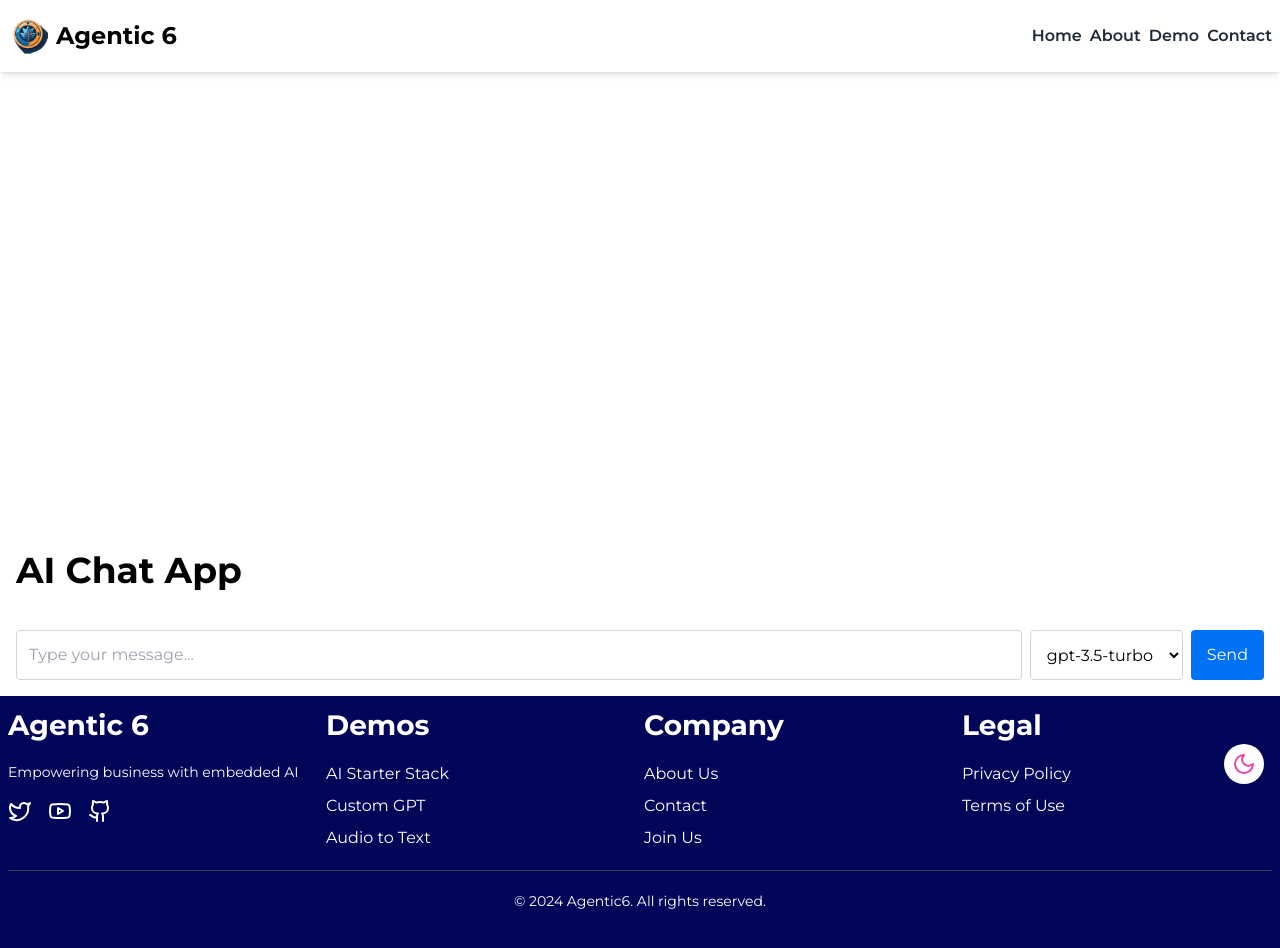
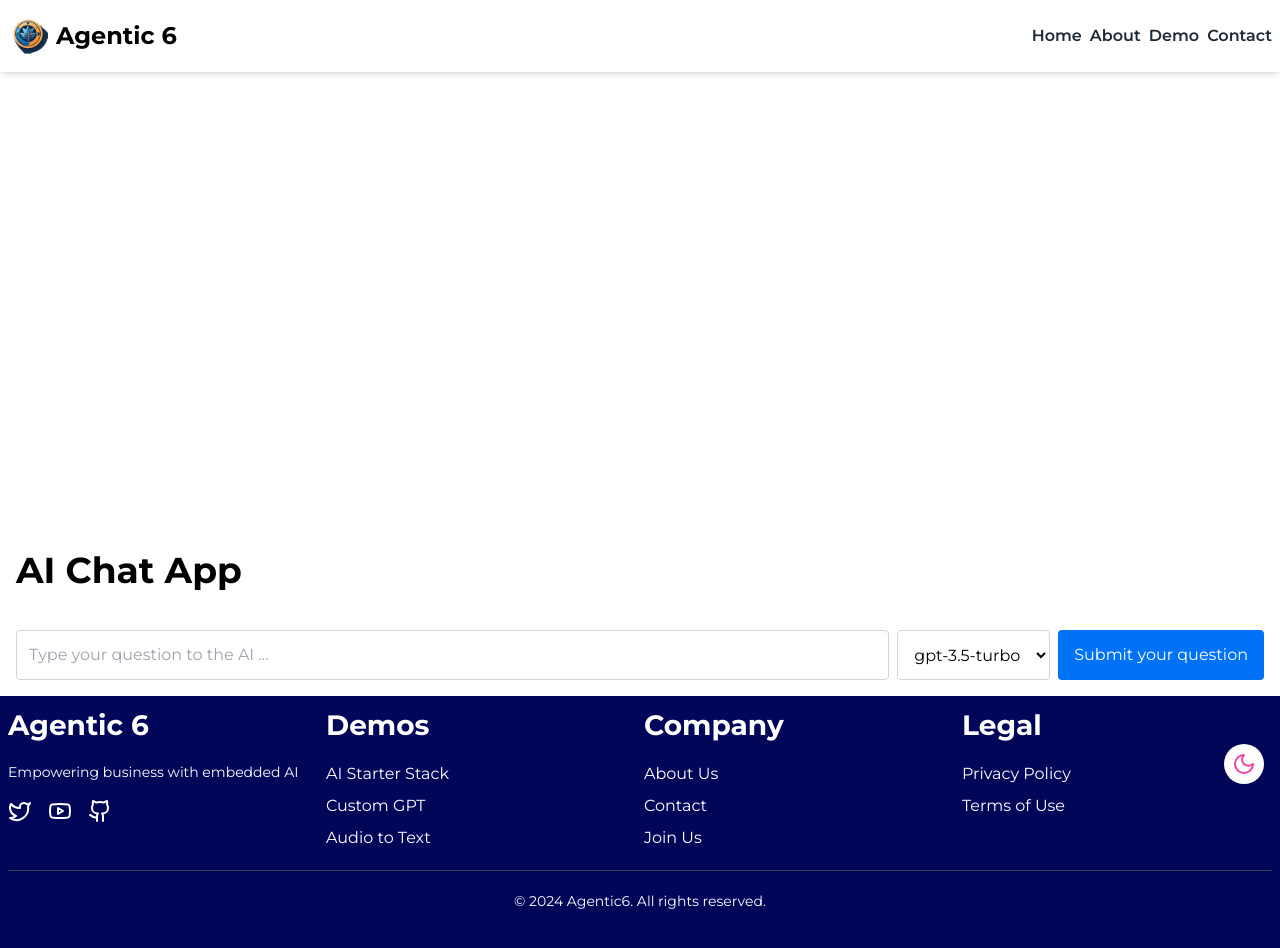
Before and after one commit to wordopera/my-ai-app, a Next.js app: page /showcase/ai-starter-stack in a window 1280 px wide. Shown: the top 948 px of the page. Built offline with nearby package versions, Linux system fonts and the light colour scheme.

Commit message:
adjust input and button prompt

```diff
--- a/app/showcase/ai-starter-stack/page.tsx
+++ b/app/showcase/ai-starter-stack/page.tsx
@@ -114,7 +114,7 @@
             value={message}
             onChange={(e) => setMessage(e.target.value)}
             className="flex-grow p-2 md:p-3 text-sm md:text-base border border-gray-300 rounded focus:outline-none focus:ring-2 focus:ring-primary-500 focus:border-transparent"
-            placeholder="Type your message..."
+            placeholder="Type your question to the AI ..."
             disabled={isLoading}
           />
           <ModelSelector
@@ -128,7 +128,7 @@
             className="w-full md:w-auto px-4 py-2 md:py-3 bg-primary-500 text-white rounded disabled:bg-gray-300 flex items-center justify-center"
             disabled={isLoading}
           >
-            {isLoading ? <LoadingIndicator /> : "Send"}
+            {isLoading ? <LoadingIndicator /> : "Submit your question"}
           </button>
         </form>
       </div>
```
